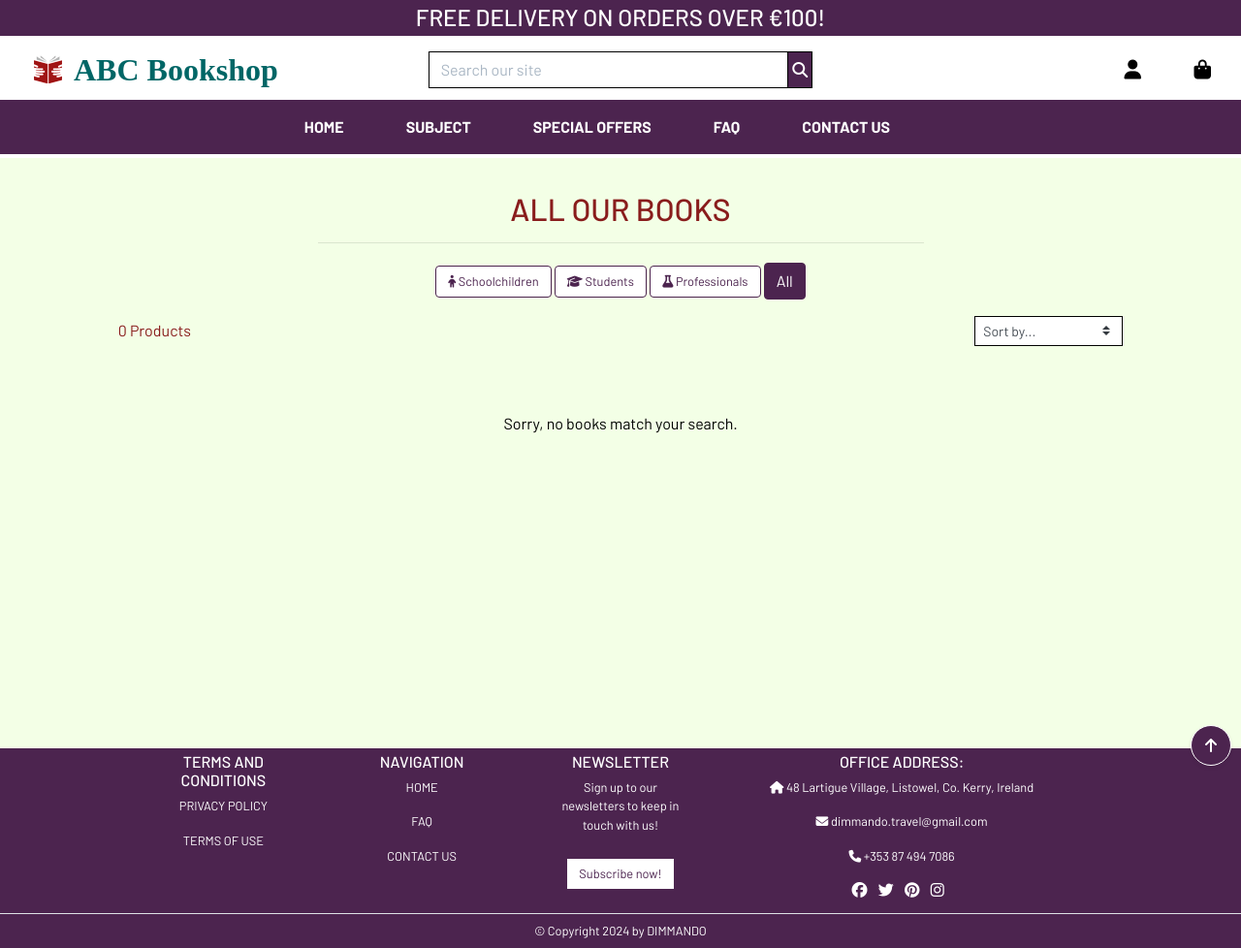
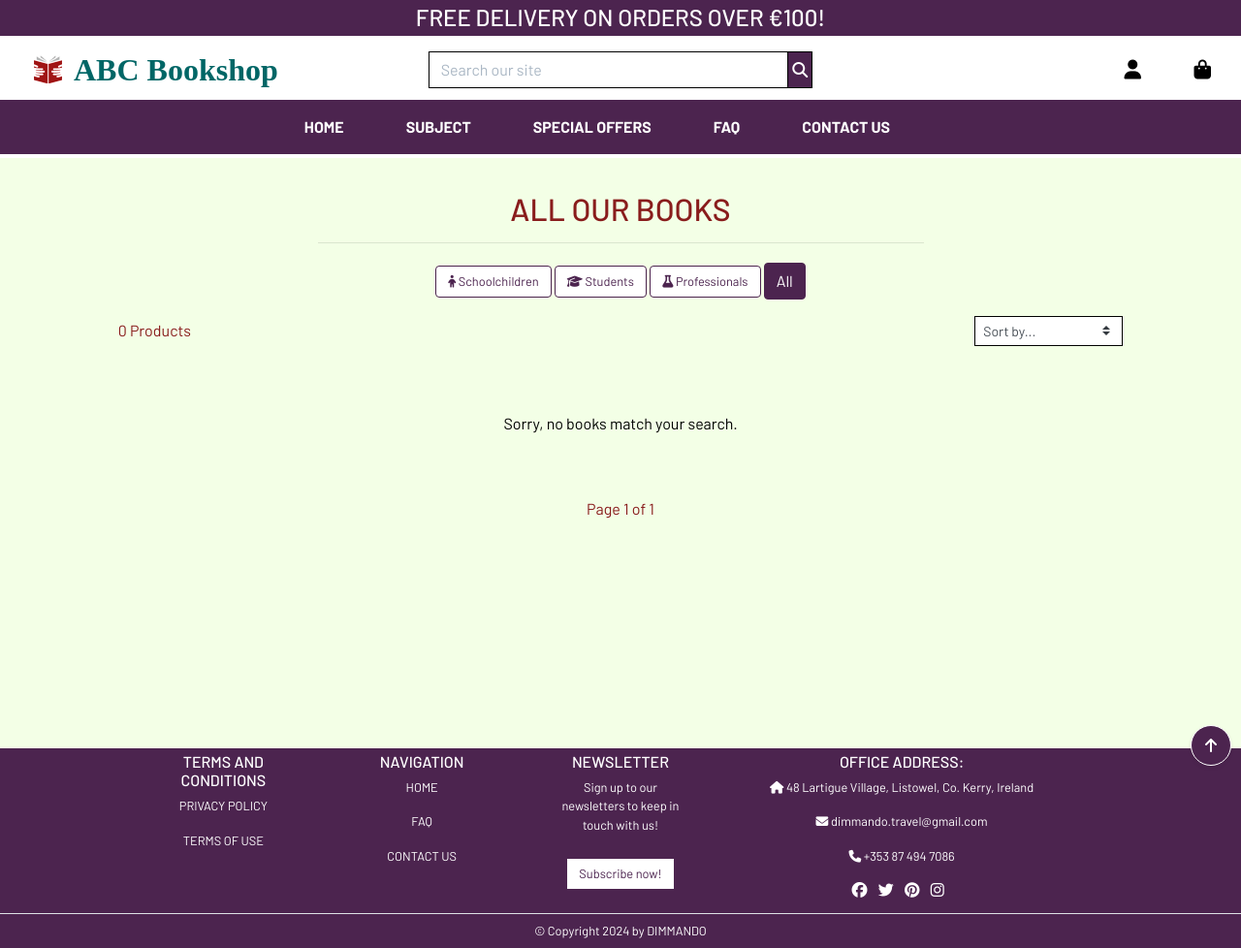
Before and after one commit to dimmando/abc-bookshop, a Django app: page / in a window 1280 px wide. Shown: the whole page at 97% size. Run offline with Django 4.2, Linux system fonts and the light colour scheme; data that the repository does not hold is empty; some libraries are stand-ins or nearby versions.

Commit message:
Add forgotten pagination to products list

```diff
--- a/products/templates/products/products.html
+++ b/products/templates/products/products.html
@@ -366,6 +366,25 @@
                 </div>
                 {% endfor %}
             </div>
+
+            <div class="pagination justify-content-center">
+                <span class="step-links">
+                    {% if products.has_previous %}
+                        <a href="?page=1">&laquo; first</a>
+                        <a href="?page={{ products.previous_page_number }}">previous</a>
+                    {% endif %}
+
+                    <span class="current">
+                        Page {{ products.number }} of {{ products.paginator.num_pages }}
+                    </span>
+
+                    {% if products.has_next %}
+                        <a href="?page={{ products.next_page_number }}">next</a>
+                        <a href="?page={{ products.paginator.num_pages }}">last &raquo;</a>
+                    {% endif %}
+                </span>
+            </div>
+
         </div>
     </div>
 </div>
--- a/products/views.py
+++ b/products/views.py
@@ -10,6 +10,7 @@ from reviews.models import Review
 from reviews.forms import ReviewForm
 from checkout.models import Order, OrderLineItem
 from profiles.models import UserProfile
+from django.core.paginator import Paginator, EmptyPage, PageNotAnInteger
 
 
 def all_products(request):
@@ -21,6 +22,7 @@ def all_products(request):
     sort = None
     direction = None
     current_category = None
+    paginate_by = 8
 
     # Product sorting by category, rating and sales price
     if request.GET:
@@ -91,6 +93,16 @@ def all_products(request):
             products = products.filter(queries)
 
     current_sorting = f'{sort}_{direction}'
+
+    # Pagination
+    paginator = Paginator(products, paginate_by)
+    page = request.GET.get('page', 1)
+    try:
+        products = paginator.page(page)
+    except PageNotAnInteger:
+        products = paginator.page(1)
+    except EmptyPage:
+        products = paginator.page(paginator.num_pages)
 
     context = {
         'products': products,
--- a/templates/includes/footer.html
+++ b/templates/includes/footer.html
@@ -70,7 +70,7 @@
                     <!-- Section: Social media -->
                     <div class="mx-auto d-flex justify-content-center justify-content-lg-center social mb-1">
                         <div>
-                            <a href="#"
+                            <a href="https://www.facebook.com/profile.php?id=61568197203081"
                                 class="me-4 mr-2 link-secondary text-white fa-lg" target="blank"
                                 aria-label="Facebook opens in a new tab. The link takes the user to the shop's facebook page.">
                                 <i class="fab fa-facebook"></i>
```
